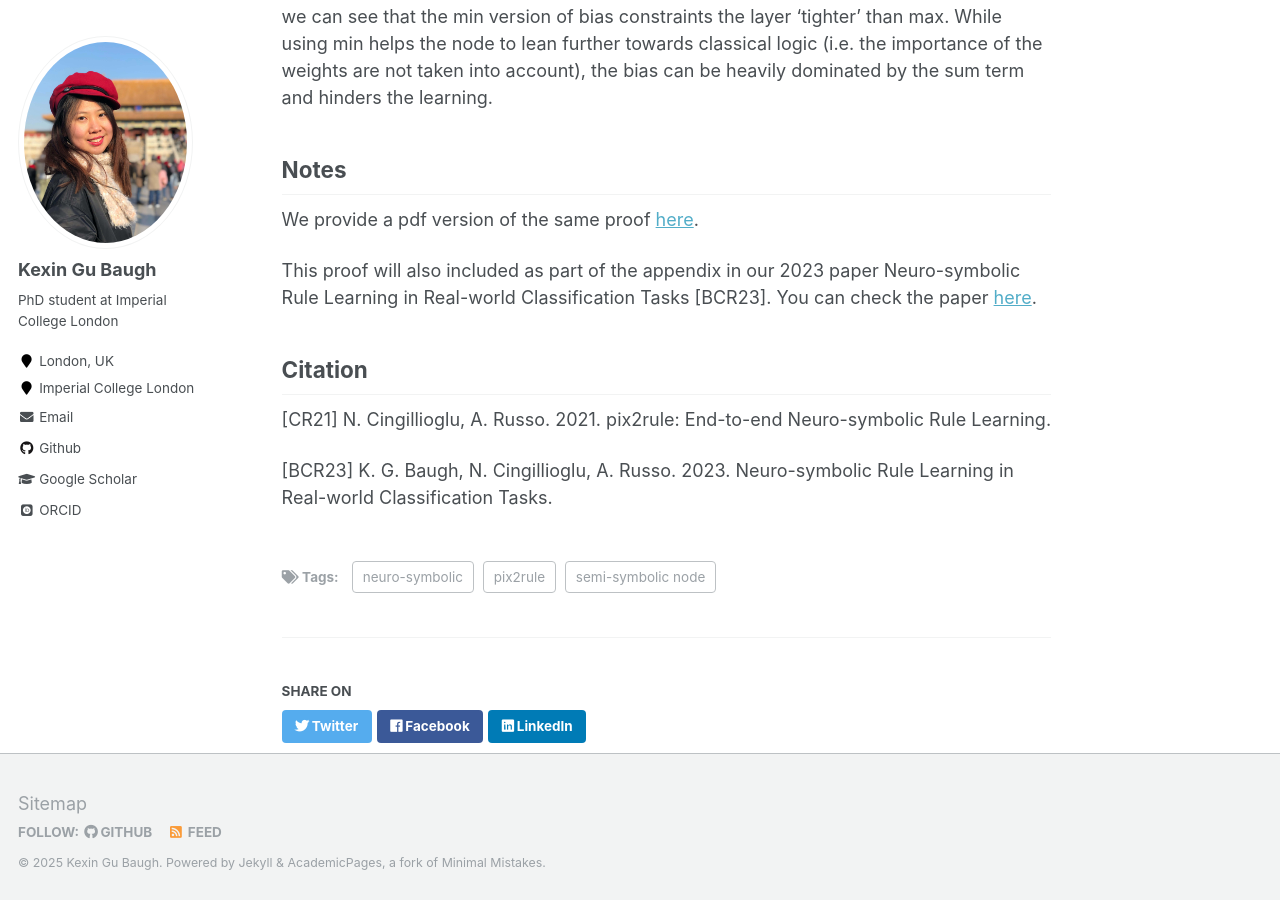
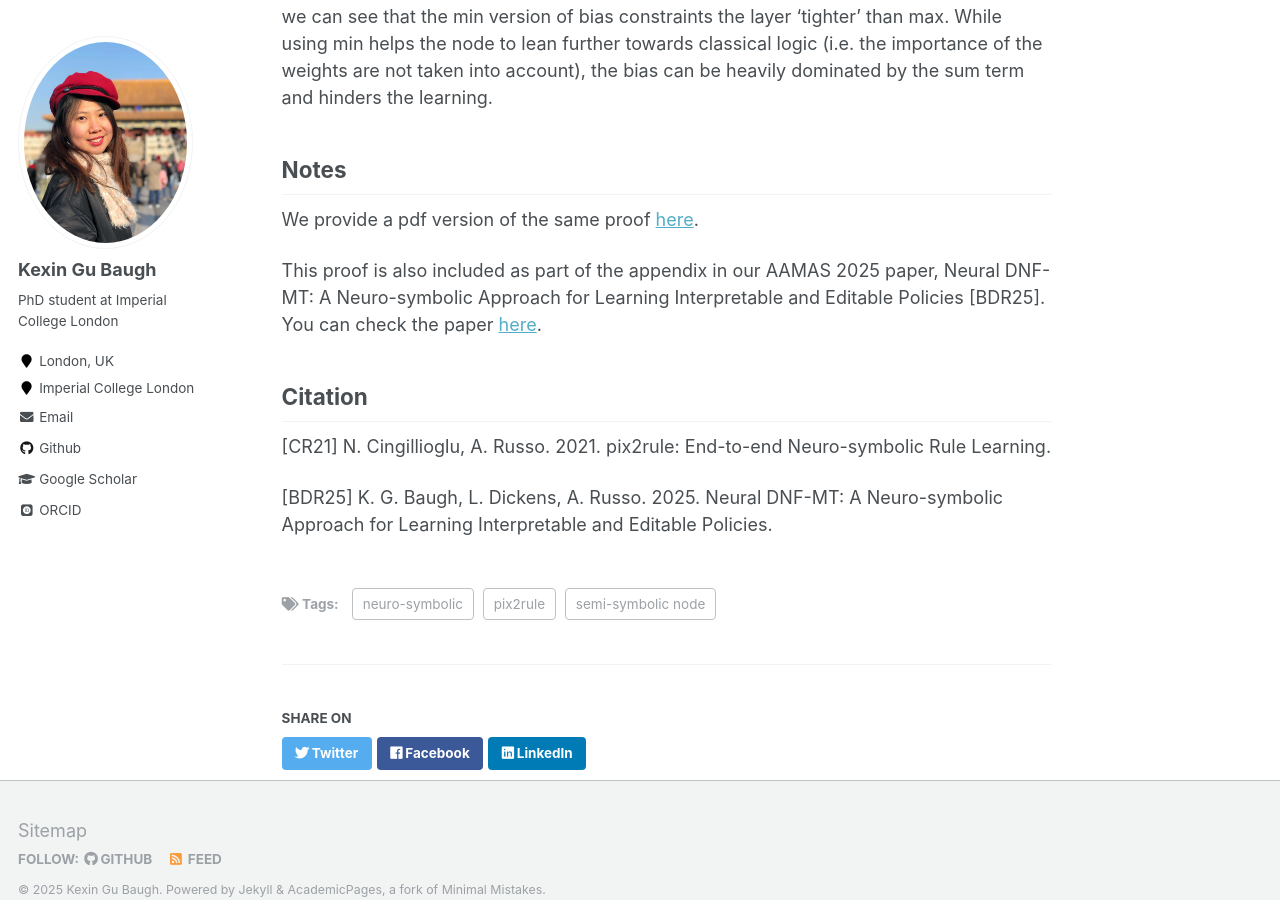
Before and after one commit to kittykg/kittykg.github.io, a Jekyll site: the page built from _posts/2025-05-23-semi-symbolic-min-proof.md, in a window 1280 px wide and 900 px high, scrolled down 2517 px. Built offline with Jekyll 4.4.1, drawn with Linux system fonts in a browser that asks for light colours; some web fonts are replaced; formulas are drawn with MathJax 3.

Commit message:
Update min proof post

```diff
--- a/_posts/2025-05-23-semi-symbolic-min-proof.md
+++ b/_posts/2025-05-23-semi-symbolic-min-proof.md
@@ -67,12 +69,12 @@
 \neq 0} |w_i|$. If $\min_{i, w_i \neq 0} |w_i|$ happen to be the same value of
 $|w_j|$, we still have inequality $|w_j| < 2 |w_j|$. If $w_j = 0$, then we go
 back to Equation \ref{eq:1} case, and knowing the output of the layer is
-$\alpha - 2 \sum_{j \text{ s.t. } w_j x_j < 0} |w_j|$, we know that the output would
-still be greater than 0. If we take $\alpha = \min_{i, w_i \neq 0} |w_i|$ and
-substitute it into Equation \ref{eq:3}, the inequality should always hold, as we
-have verified the base case of only one negation, and adding more to the R.H.S
-would not change the result of inequality. To conclude, a conjunctive layer's
-bias should be
+$\alpha - 2 \sum_{j \text{ s.t. } w_j x_j < 0} |w_j|$, we know that the output
+would still be greater than 0. If we take $\alpha = \min_{i, w_i \neq 0} |w_i|$
+and substitute it into Equation \ref{eq:3}, the inequality should always hold,
+as we have verified the base case of only one negation, and adding more to the
+R.H.S would not change the result of inequality. To conclude, a conjunctive
+layer's bias should be
 
 \begin{equation}
     \beta = \min_{i, w_i \neq 0} |w_i| - \sum_i^N |w_i|
@@ -107,15 +109,15 @@
 We provide a pdf version of the same proof
 [here](/files/semi-symbolic-min-proof.pdf).
 
-This proof will also included as part of the appendix in our 2023 paper
-Neuro-symbolic Rule Learning in Real-world Classification Tasks [BCR23]. You
-can check the paper
-[here](/publication/neuro-symbolic-rule-learning-in-real-world-classification-tasks).
+This proof is also included as part of the appendix in our AAMAS 2025 paper,
+Neural DNF-MT: A Neuro-symbolic Approach for Learning Interpretable and Editable
+Policies [BDR25]. You can check the paper
+[here](/publication/neural-dnf-mt-for-learning-interpretable-editable-policies).
 
 ## Citation
 
 [CR21] N. Cingillioglu, A. Russo. 2021. pix2rule: End-to-end Neuro-symbolic Rule
 Learning.
 
-[BCR23] K. G. Baugh, N. Cingillioglu, A. Russo. 2023. Neuro-symbolic Rule
-Learning in Real-world Classification Tasks.
+[BDR25] K. G. Baugh, L. Dickens, A. Russo. 2025. Neural DNF-MT: A Neuro-symbolic
+Approach for Learning Interpretable and Editable Policies.
```
Also changed, not shown: other parts of _posts/2025-05-23-semi-symbolic-min-proof.md (+4 -2 lines).
